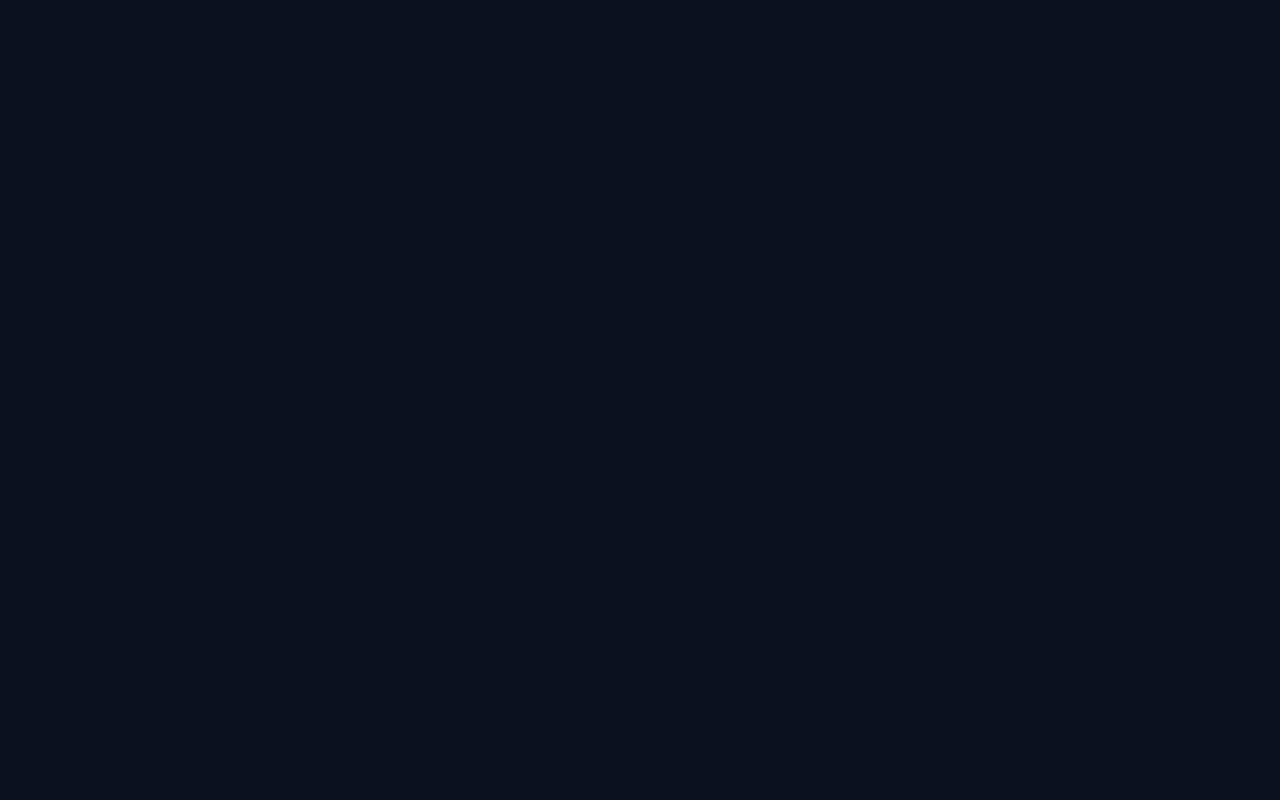
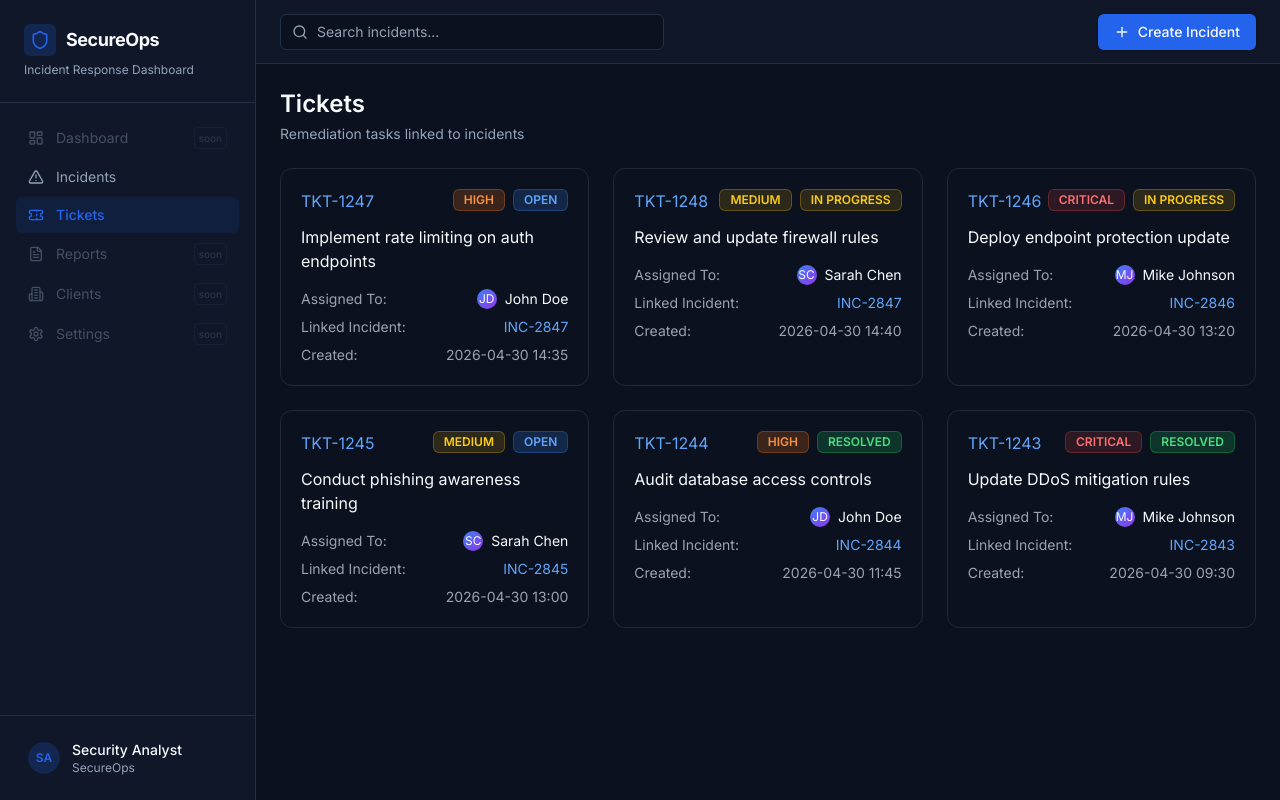
Before and after one commit to boldyrew/incident-manager, a Next.js app in the folder incident-manager-ui/: page /tickets in a window 1280 px wide. Built offline with nearby package versions, Linux system fonts and the light colour scheme.

Commit message:
base ticket page

```diff
--- a/incident-manager-ui/app/incidents/page.tsx
+++ b/incident-manager-ui/app/incidents/page.tsx
@@ -8,6 +8,7 @@ import { IncidentFilters } from '@/components/incidents/IncidentFilters';
 import { IncidentForm } from '@/components/incidents/IncidentForm';
 import { getIncidents, deleteIncident } from '@/lib/api';
 import { Incident, IncidentSeverity, IncidentStatus } from '@/types/incident';
+import PageTitle from '@/components/layout/PageTitle';
 
 export default function IncidentsPage() {
   const [incidents, setIncidents] = useState<Incident[]>([]);
@@ -67,13 +68,10 @@ export default function IncidentsPage() {
           onCreateClick={() => setIsFormOpen(true)}
         />
         <main className="flex-1 overflow-auto p-6">
-          <div className="mb-6">
-            <h1 className="text-2xl font-semibold text-foreground">Incidents</h1>
-            <p className="text-muted-foreground mt-1 text-sm">
-              Monitor and manage security incidents across all clients
-            </p>
-          </div>
-
+          <PageTitle
+            title="Incidents"
+            subtitle="Monitor and manage security incidents across all clients"
+          />
           <IncidentFilters
             severity={severity}
             status={status}
--- a/incident-manager-ui/app/tickets/page.tsx
+++ b/incident-manager-ui/app/tickets/page.tsx
@@ -1,8 +1,83 @@
-export default function TicketsPage(
-  a: string,
-  b: string,
-  c: string,
-  d: string,
-  e: string,
-  f: string,
-) {}
+'use client';
+
+import PageTitle from '@/components/layout/PageTitle';
+import { Sidebar } from '@/components/layout/Sidebar';
+import { Topbar } from '@/components/layout/Topbar';
+import TicketCard from '@/components/tickets/TicketCard';
+import { TicketBase } from '@/types/ticket';
+
+const tickets: TicketBase[] = [
+  {
+    id: 'TKT-1247',
+    title: 'Implement rate limiting on auth endpoints',
+    severity: 'HIGH',
+    status: 'OPEN',
+    assignedTo: 'John Doe',
+    linkedIncident: 'INC-2847',
+    createdAt: '2026-04-30 14:35',
+  },
+  {
+    id: 'TKT-1248',
+    title: 'Review and update firewall rules',
+    severity: 'MEDIUM',
+    status: 'IN_PROGRESS',
+    assignedTo: 'Sarah Chen',
+    linkedIncident: 'INC-2847',
+    createdAt: '2026-04-30 14:40',
+  },
+  {
+    id: 'TKT-1246',
+    title: 'Deploy endpoint protection update',
+    severity: 'CRITICAL',
+    status: 'IN_PROGRESS',
+    assignedTo: 'Mike Johnson',
+    linkedIncident: 'INC-2846',
+    createdAt: '2026-04-30 13:20',
+  },
+  {
+    id: 'TKT-1245',
+    title: 'Conduct phishing awareness training',
+    severity: 'MEDIUM',
+    status: 'OPEN',
+    assignedTo: 'Sarah Chen',
+    linkedIncident: 'INC-2845',
+    createdAt: '2026-04-30 13:00',
+  },
+  {
+    id: 'TKT-1244',
+    title: 'Audit database access controls',
+    severity: 'HIGH',
+    status: 'RESOLVED',
+    assignedTo: 'John Doe',
+    linkedIncident: 'INC-2844',
+    createdAt: '2026-04-30 11:45',
+  },
+  {
+    id: 'TKT-1243',
+    title: 'Update DDoS mitigation rules',
+    severity: 'CRITICAL',
+    status: 'RESOLVED',
+    assignedTo: 'Mike Johnson',
+    linkedIncident: 'INC-2843',
+    createdAt: '2026-04-30 09:30',
+  },
+];
+
+export default function TicketsPage() {
+  return (
+    <div className="flex h-screen bg-background overflow-hidden">
+      <Sidebar />
+      <div className="flex-1 flex flex-col overflow-hidden min-w-0">
+        <Topbar search={''} onSearchChange={() => {}} onCreateClick={() => {}} />
+        <main className="flex-1 overflow-auto p-6">
+          <PageTitle title="Tickets" subtitle="Remediation tasks linked to incidents" />
+          <div className="grid grid-cols-1 md:grid-cols-2 lg:grid-cols-3 gap-6">
+            {tickets.map((t) => (
+              <TicketCard ticket={t} />
+            ))}
+          </div>
+        </main>
+      </div>
+    </div>
+  );
+}
--- /dev/null
+++ b/incident-manager-ui/components/layout/PageTitle.tsx
@@ -0,0 +1,15 @@
+'use client';
+
+export interface PageTitleProps {
+  title: string;
+  subtitle?: string;
+}
+
+export default function PageTitle({ title, subtitle }: PageTitleProps) {
+  return (
+    <div className="mb-6">
+      <h1 className="text-2xl font-semibold text-foreground">{title}</h1>
+      {subtitle && <p className="text-muted-foreground mt-1 text-sm">{subtitle}</p>}
+    </div>
+  );
+}
--- a/incident-manager-ui/components/layout/Sidebar.tsx
+++ b/incident-manager-ui/components/layout/Sidebar.tsx
@@ -9,6 +9,7 @@ import {
   FileText,
   Building2,
   Settings,
+  Ticket,
 } from 'lucide-react';
 import { cn } from '@/lib/utils';
 
@@ -23,6 +24,12 @@ const navItems = [
     href: '/incidents',
     label: 'Incidents',
     icon: AlertTriangle,
+    disabled: false,
+  },
+  {
+    href: '/tickets',
+    label: 'Tickets',
+    icon: Ticket,
     disabled: false,
   },
   { href: '/reports', label: 'Reports', icon: FileText, disabled: true },
--- /dev/null
+++ b/incident-manager-ui/components/tickets/TicketCard.tsx
@@ -0,0 +1,62 @@
+import { Badge } from '@/components/ui/badge';
+import {
+  getTicketSeverityBadgeVariant,
+  getTicketStatusBadgeVariant,
+} from '@/lib/ticketBadgeVariants';
+import { TicketBase } from '@/types/ticket';
+
+export interface TicketCardProps {
+  ticket: TicketBase;
+}
+
+export default function TicketCard({ ticket }: TicketCardProps) {
+  return (
+    <div className="border border-gray-800 rounded-xl p-5 hover:border-gray-700 transition-all group">
+      <div className="flex items-start justify-between mb-3">
+        <div className="flex items-center space-x-2">
+          <span className="text-blue-400">{ticket.id}</span>
+        </div>
+        <div className="flex items-center space-x-2">
+          <Badge variant={getTicketSeverityBadgeVariant(ticket.severity)} label={ticket.severity} />
+          <Badge
+            variant={getTicketStatusBadgeVariant(ticket.status)}
+            label={ticket.status.replace('_', ' ')}
+          />
+        </div>
+      </div>
+      <div>
+        <h4
+          className="mb-4 cursor-pointer hover:text-blue-400 transition-colors"
+        // onClick={() => handleOpenModal(ticket.id)}
+        >
+          {ticket.title}
+        </h4>
+
+        <div className="space-y-2">
+          <div className="flex items-center justify-between text-sm">
+            <span className="text-gray-400">Assigned To:</span>
+            <div className="flex items-center space-x-2">
+              <div className="w-5 h-5 rounded-full bg-gradient-to-br from-blue-500 to-purple-600 flex items-center justify-center text-xs">
+                {ticket.assignedTo
+                  .split(' ')
+                  .map((n) => n[0])
+                  .join('')}
+              </div>
+              <span>{ticket.assignedTo}</span>
+            </div>
+          </div>
+
+          <div className="flex items-center justify-between text-sm">
+            <span className="text-gray-400">Linked Incident:</span>
+            <span className="text-blue-400">{ticket.linkedIncident}</span>
+          </div>
+
+          <div className="flex items-center justify-between text-sm">
+            <span className="text-gray-400">Created:</span>
+            <span className="text-gray-400">{ticket.createdAt}</span>
+          </div>
+        </div>
+      </div>
+    </div>
+  );
+}
--- /dev/null
+++ b/incident-manager-ui/lib/ticketBadgeVariants.ts
@@ -0,0 +1,32 @@
+import type { BadgeVariant } from '@/components/ui/badge';
+import { TicketSeverity, TicketStatus } from '@/types/ticket';
+
+export function getTicketSeverityBadgeVariant(severity: TicketSeverity): BadgeVariant {
+  switch (severity) {
+    case 'CRITICAL':
+      return 'critical';
+    case 'HIGH':
+      return 'warning';
+    case 'MEDIUM':
+      return 'caution';
+    case 'LOW':
+      return 'info';
+    default:
+      return 'neutral';
+  }
+}
+
+export function getTicketStatusBadgeVariant(status: TicketStatus): BadgeVariant {
+  switch (status) {
+    case 'OPEN':
+      return 'info';
+    case 'IN_PROGRESS':
+      return 'caution';
+    case 'RESOLVED':
+      return 'success';
+    case 'CLOSED':
+      return 'neutral';
+    default:
+      return 'neutral';
+  }
+}
--- /dev/null
+++ b/incident-manager-ui/types/ticket.ts
@@ -0,0 +1,12 @@
+export type TicketSeverity = 'LOW' | 'MEDIUM' | 'HIGH' | 'CRITICAL';
+export type TicketStatus = 'OPEN' | 'IN_PROGRESS' | 'RESOLVED' | 'CLOSED';
+
+export interface TicketBase {
+  id: string;
+  title: string;
+  severity: TicketSeverity;
+  status: TicketStatus;
+  assignedTo: string;
+  linkedIncident: string;
+  createdAt: string;
+}
```
